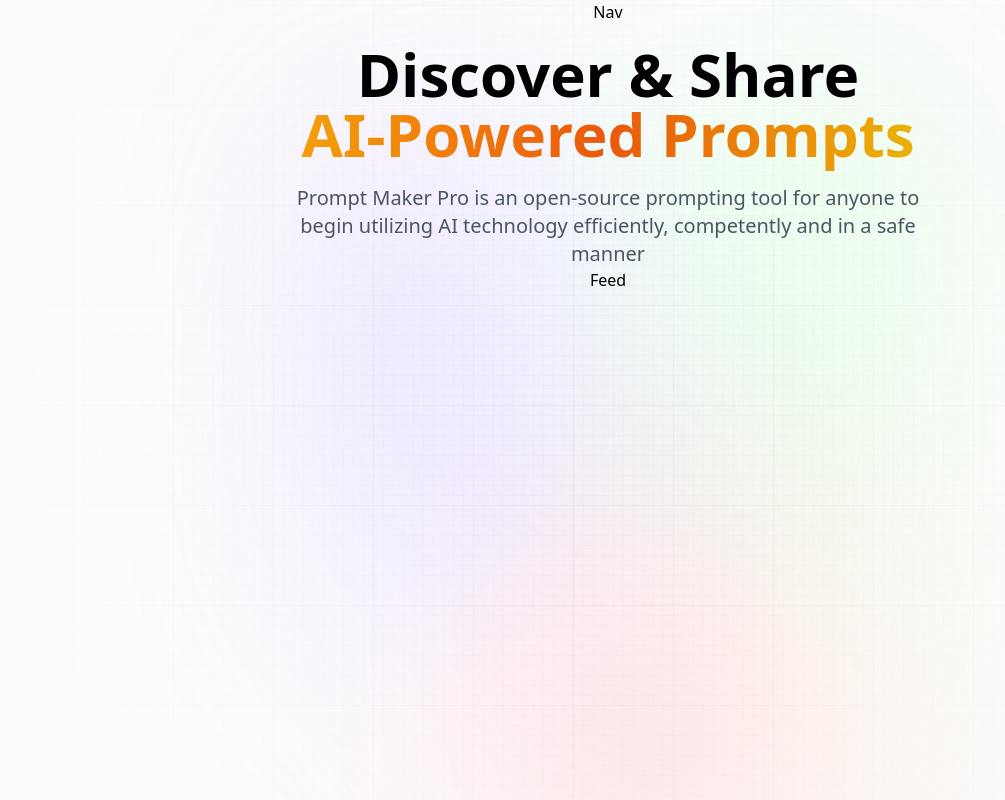
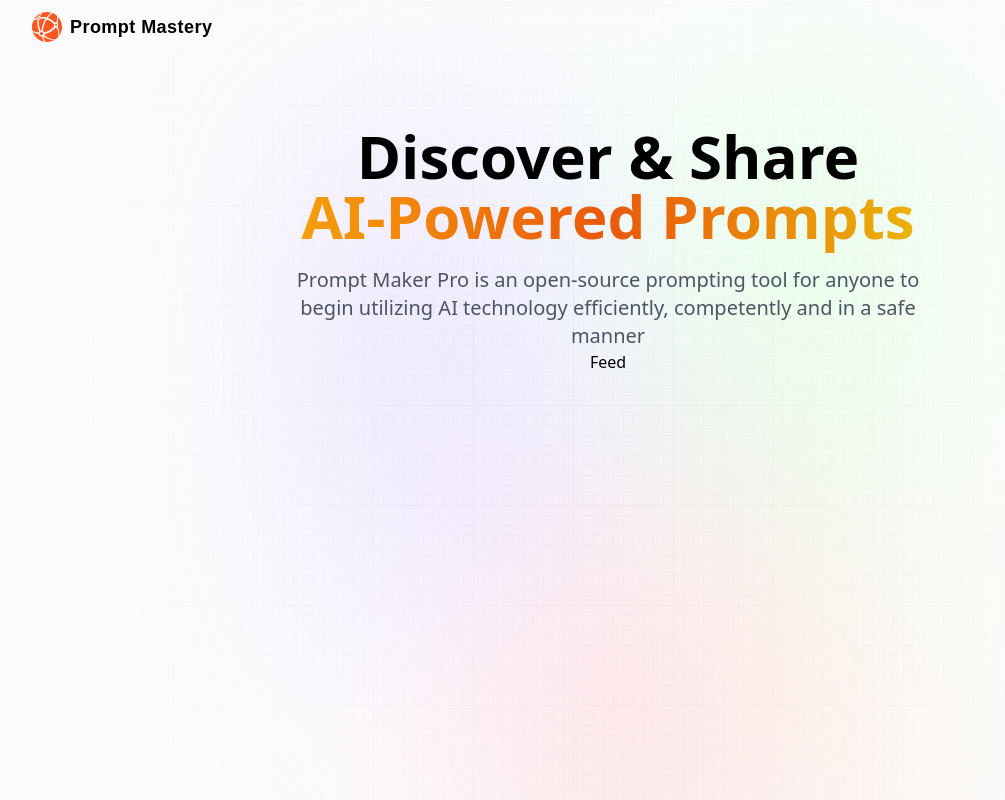
Before and after one commit to MontyWilliams/ai_next_js, a Next.js app: page / in a window 1280 px wide. Shown: the whole page, without its empty margins (32-1037 px from the left). Built offline with nearby package versions, Linux system fonts and the light colour scheme.

Commit message:
import logo: add nav styling

```diff
--- a/components/Nav.jsx
+++ b/components/Nav.jsx
@@ -7,7 +7,18 @@
 
 function Nav() {
   return (
-    <div>Nav</div>
+    <nav className="flex-between w-full mb-16 pt-3">
+      <Link href="/" className="flex gap-2 flex-center">
+        <Image
+          src="/assets/images/logo.svg"
+          alt="Prompt Mastery Logo"
+          width={30}
+          height={30}
+          className="object-contain"
+        />
+        <p className="logo_text">Prompt Mastery</p>
+      </Link>
+    </nav>
   )
 }
 
```
